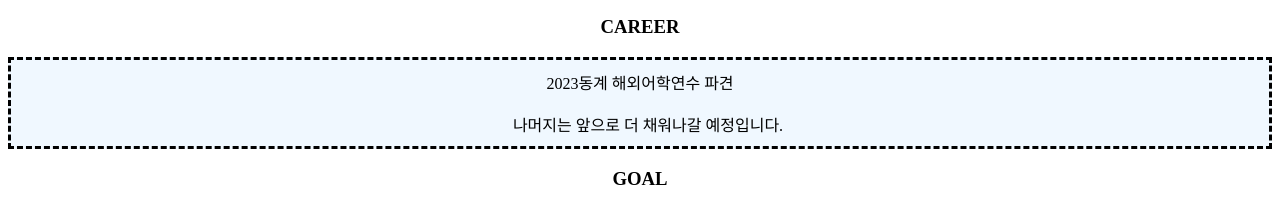
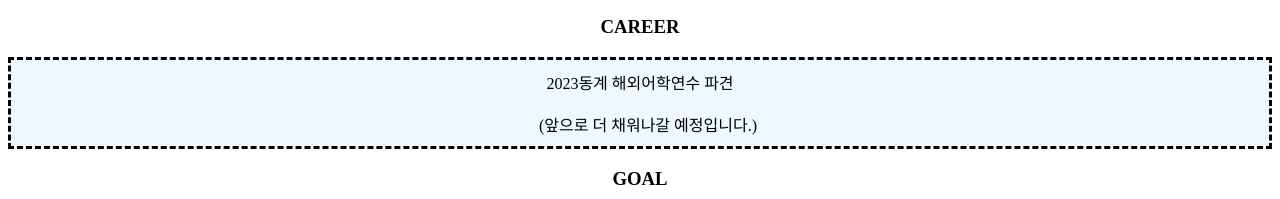
Before and after one commit to eunbin04/profile, a plain HTML site: page index.html in a window 1280 px wide. Shown: the part 438-637 px from the top of the page. Drawn offline with Linux system fonts and the light colour scheme.

Commit message:
Add files via upload

```diff
--- a/index.html
+++ b/index.html
@@ -29,7 +29,7 @@
 <h3><strong><a name="career">CAREER</a></strong></h3>
     <p>2023동계 해외어학연수 파견<br>
 	<br>
-    &emsp;나머지는 앞으로 더 채워나갈 예정입니다.</p>
+    &emsp;(앞으로 더 채워나갈 예정입니다.)</p>
 <h3><strong><a name="goal">GOAL</a></strong></h3>
     <p>토익 900점 이상 취득<br>
 	&emsp;&emsp;&nbsp;컴퓨터활용능력자격증 취득<br>
```
